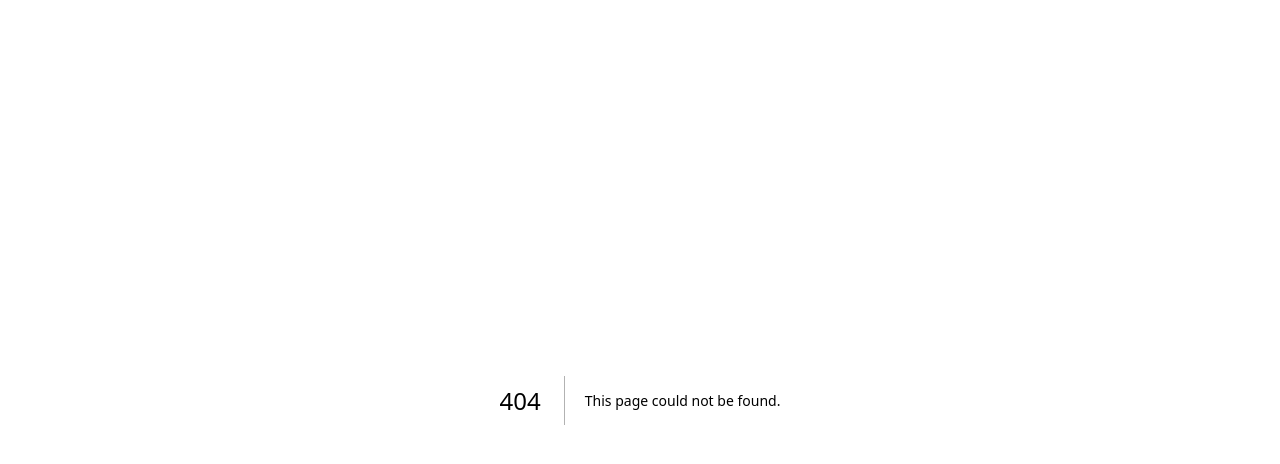
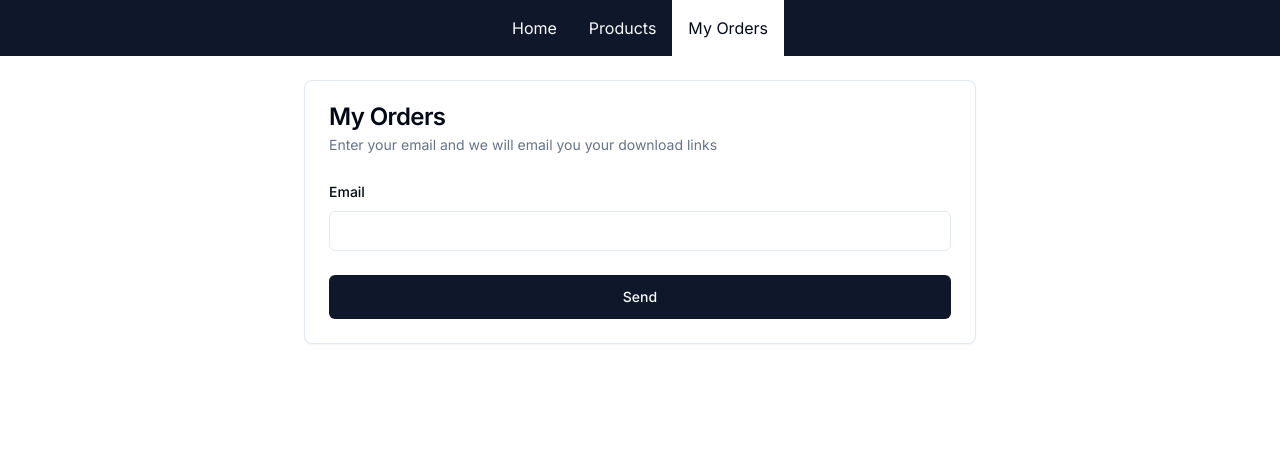
Before and after one commit to ErenYLCN/ecommerce-starter, a Next.js app: page /orders in a window 1280 px wide. Before the commit this address had no page. Shown: the top 464 px of the page. Built offline with nearby package versions, Linux system fonts and the light colour scheme.

Commit message:
feat(customer): implement ui for orders page

```diff
--- /dev/null
+++ b/src/app/(customerFacing)/orders/page.tsx
@@ -0,0 +1,51 @@
+"use client";
+
+import { useFormStatus } from "react-dom";
+
+import { Button } from "@/component/ui/button";
+import {
+  Card,
+  CardContent,
+  CardDescription,
+  CardFooter,
+  CardHeader,
+  CardTitle,
+} from "@/component/ui/card";
+import { Input } from "@/component/ui/input";
+import { Label } from "@/component/ui/label";
+
+import { emailOrderHistory } from "./_actions/orders";
+
+export default function OrdersPage() {
+  return (
+    <form action={emailOrderHistory} className={"max-w-2xl mx-auto"}>
+      <Card>
+        <CardHeader>
+          <CardTitle>{"My Orders"}</CardTitle>
+          <CardDescription>
+            {"Enter your email and we will email you your download links"}
+          </CardDescription>
+        </CardHeader>
+        <CardContent>
+          <div className={"space-y-2"}>
+            <Label>{"Email"}</Label>
+            <Input type={"email"} name={"email"} id={"email"} required />
+          </div>
+        </CardContent>
+        <CardFooter>
+          <SubmitButton />
+        </CardFooter>
+      </Card>
+    </form>
+  );
+}
+
+function SubmitButton() {
+  const { pending } = useFormStatus();
+
+  return (
+    <Button className={"w-full"} size={"lg"} disabled={pending} type={"submit"}>
+      {pending ? "Sending..." : "Send"}
+    </Button>
+  );
+}
```
